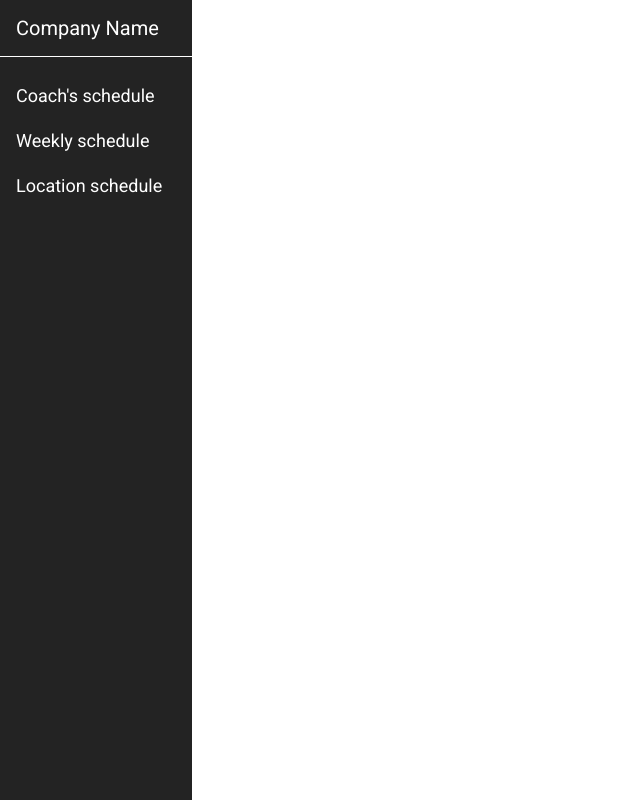
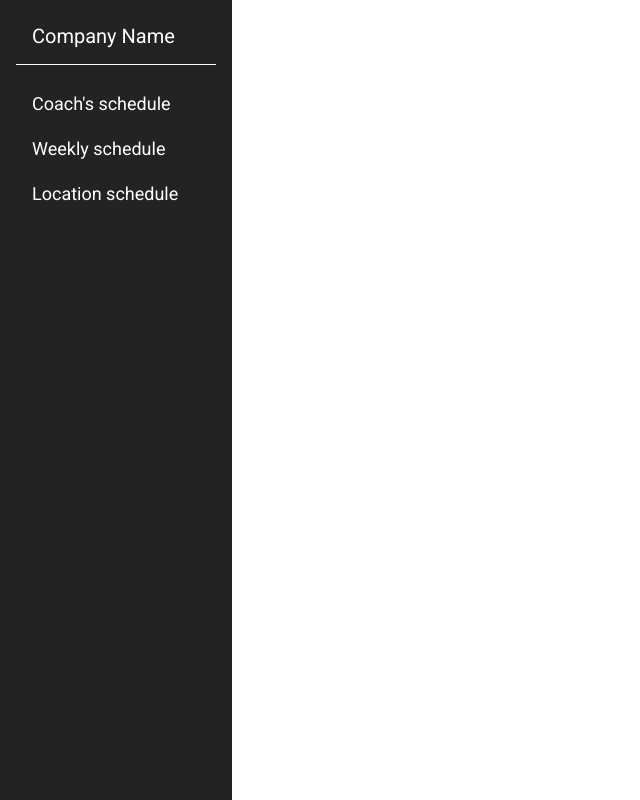
Before and after one commit to Shahilcoder/Mpac-dashboard, a React (Vite) app: page / in a window 1280 px wide. Shown: the whole page, without its empty margins (0-640 px from the left). Built offline with nearby package versions, Linux system fonts and the light colour scheme.

Commit message:
Sidebar designing

```diff
--- a/src/App.sass
+++ b/src/App.sass
@@ -4,7 +4,11 @@ div.app
     display: flex
 
     div.sidebar
-        flex: 0.15
+        flex: 0.16
+        height: 100%
 
     div.main
-        flex: 0.75
+        flex: 0.84
+        height: 100%
+        overflow-y: scroll
+        overflow-x: hidden
--- a/src/components/Sidebar/style.sass
+++ b/src/components/Sidebar/style.sass
@@ -3,9 +3,11 @@
 div.sidebar
     background-color: #232323
     color: white
+    padding: 0 1rem
 
     div.sidebar__head
         padding: 1rem
+        padding-top: 1.5rem
         border-bottom: 0.5px solid white
         font-family: 'Roboto', sans-serif
         font-size: 20px
@@ -21,11 +23,12 @@ div.sidebar
             padding: 0.75rem 1rem
             color: white
             text-decoration: none
+            border-radius: 10px
+            transition: 0.5s
 
         a.nav_link:hover
-            background-color: rgba(#0a1630, 0.7)
-            transition: 0.5s
+            padding-left: 2rem
 
         a.nav_link.selected
             background-color: #0a54ff
-            transition: 0s
+            background: linear-gradient(to right, #4f84ff , #0a54ff 50%, #0d4bdd)
```
